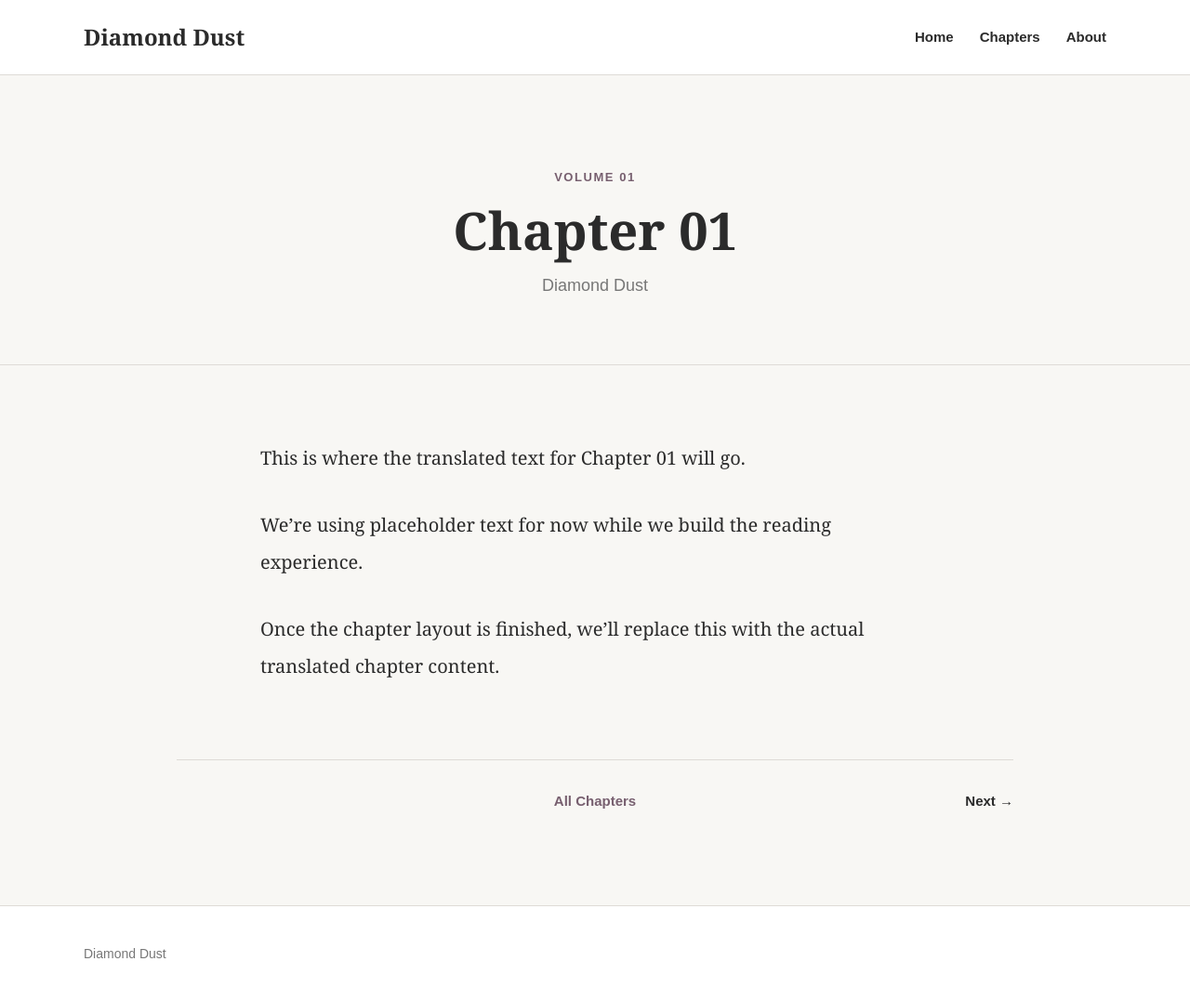
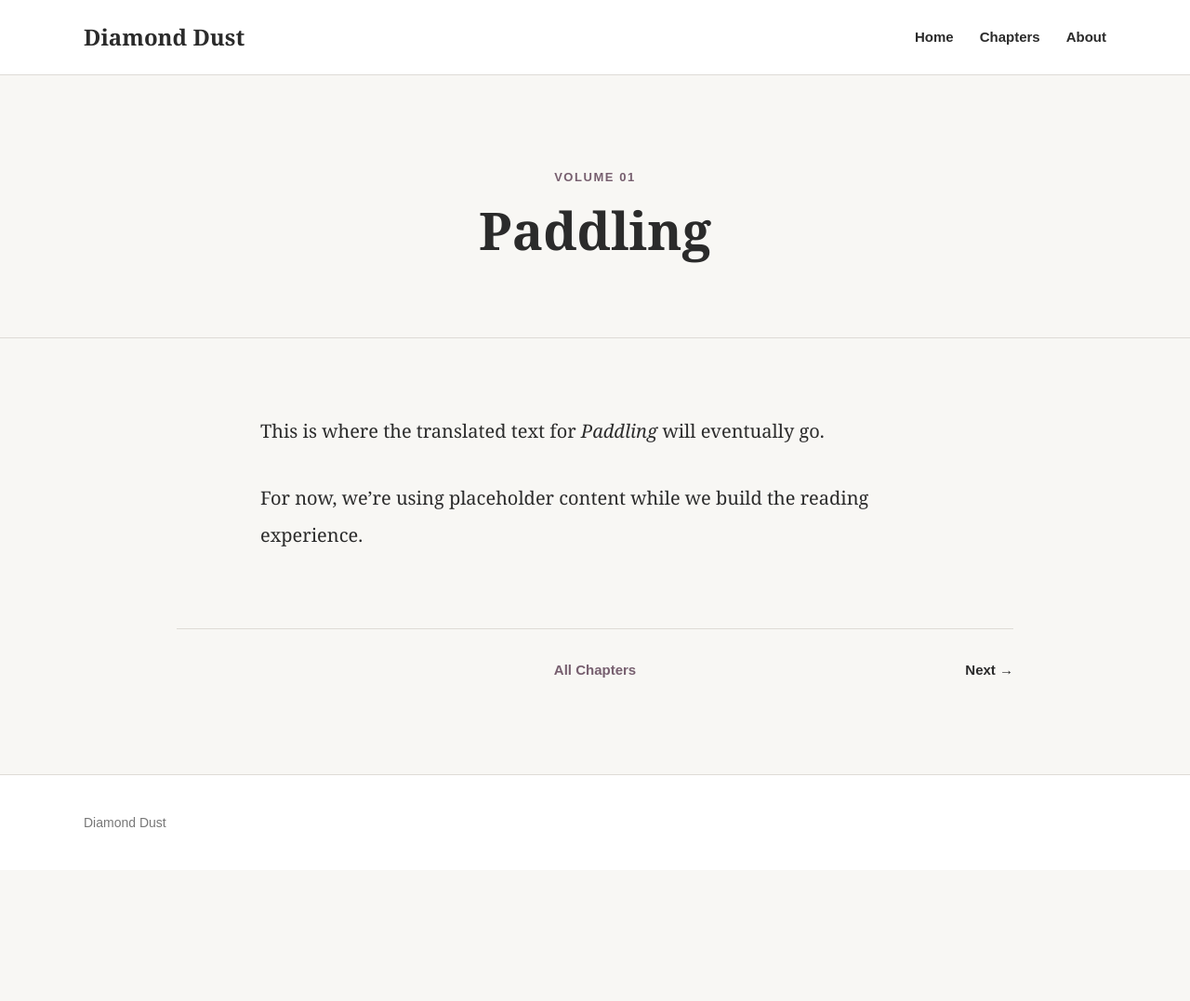
Before and after one commit to honeebuni/diamond-dust, a Jekyll site: the page built from _chapters/v1-1.md, in a window 1280 px wide. Shown: the whole page at 93% size. Built offline with Jekyll 4.4.1, drawn with Linux system fonts in a browser that asks for light colours; after the commit the page ends 936 px from its top, so only the background shows below that.

Commit message:
Modify chapter title and add Korean title
Updated chapter metadata and title for translation.

```diff
--- a/_chapters/v1-1.md
+++ b/_chapters/v1-1.md
@@ -1,12 +1,13 @@
 ---
 layout: chapter
-title: Chapter 01
+
 volume: Volume 01
-subtitle: Diamond Dust
+chapter_number: V1.1
+
+title: Paddling
+korean_title: 패들링
 ---
 
-This is where the translated text for Chapter 01 will go.
+This is where the translated text for *Paddling* will eventually go.
 
-We're using placeholder text for now while we build the reading experience.
-
-Once the chapter layout is finished, we'll replace this with the actual translated chapter content.
+For now, we're using placeholder content while we build the reading experience.
```
